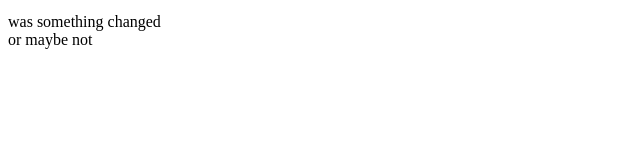
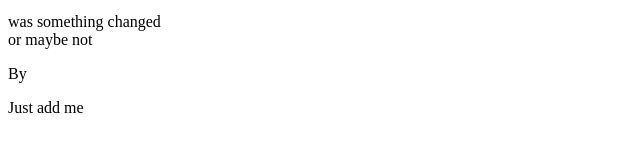
Before and after one commit to Alibega/git-test, a website: page index.html in a window 1280 px wide. Shown: the part 169-320 px from the top of the page, without its empty margins (0-640 px from the left). Drawn offline with Linux system fonts and the light colour scheme.

```diff
--- a/index.html
+++ b/index.html
@@ -7,5 +7,7 @@
         <p>just corious</p>
         <div>was something changed</div>
         <div>or maybe not</div>
+        <p>By</p>
+        <p>Just add me</p>
     </body>
 </html>
```
